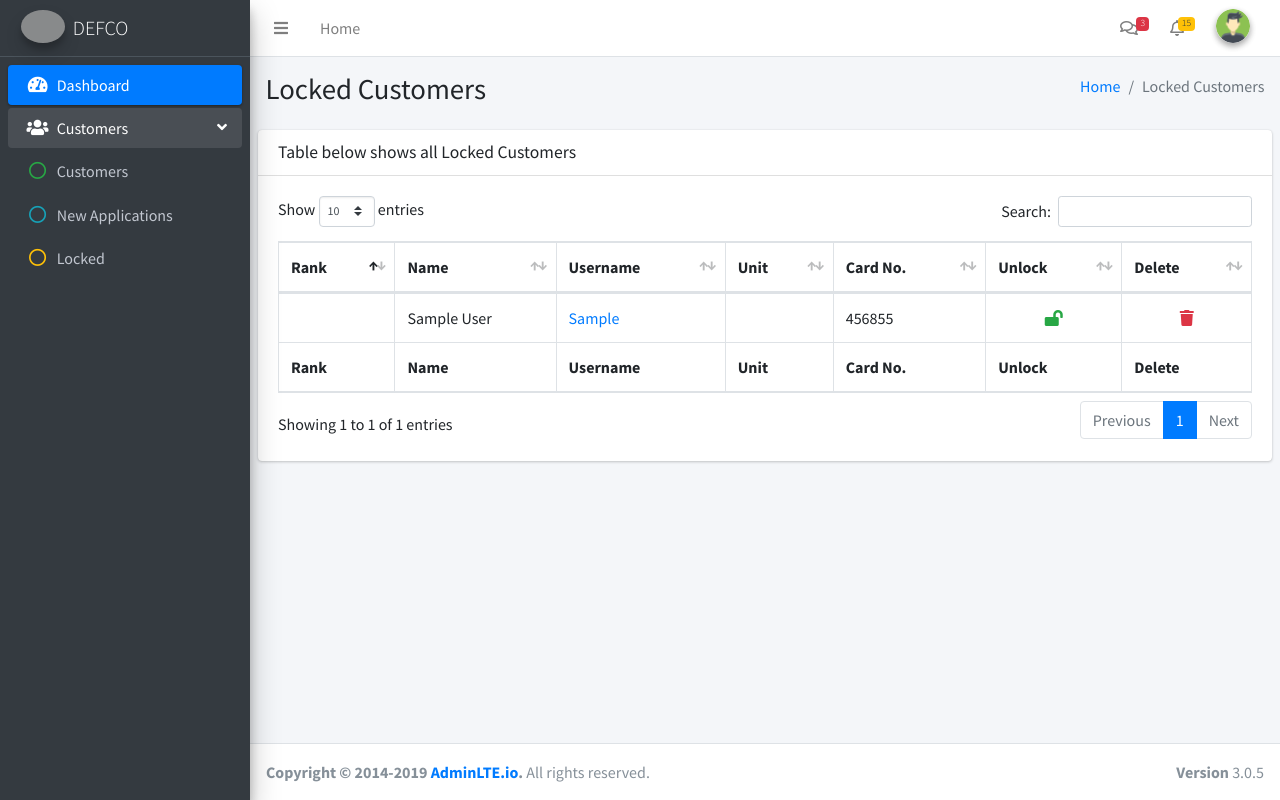
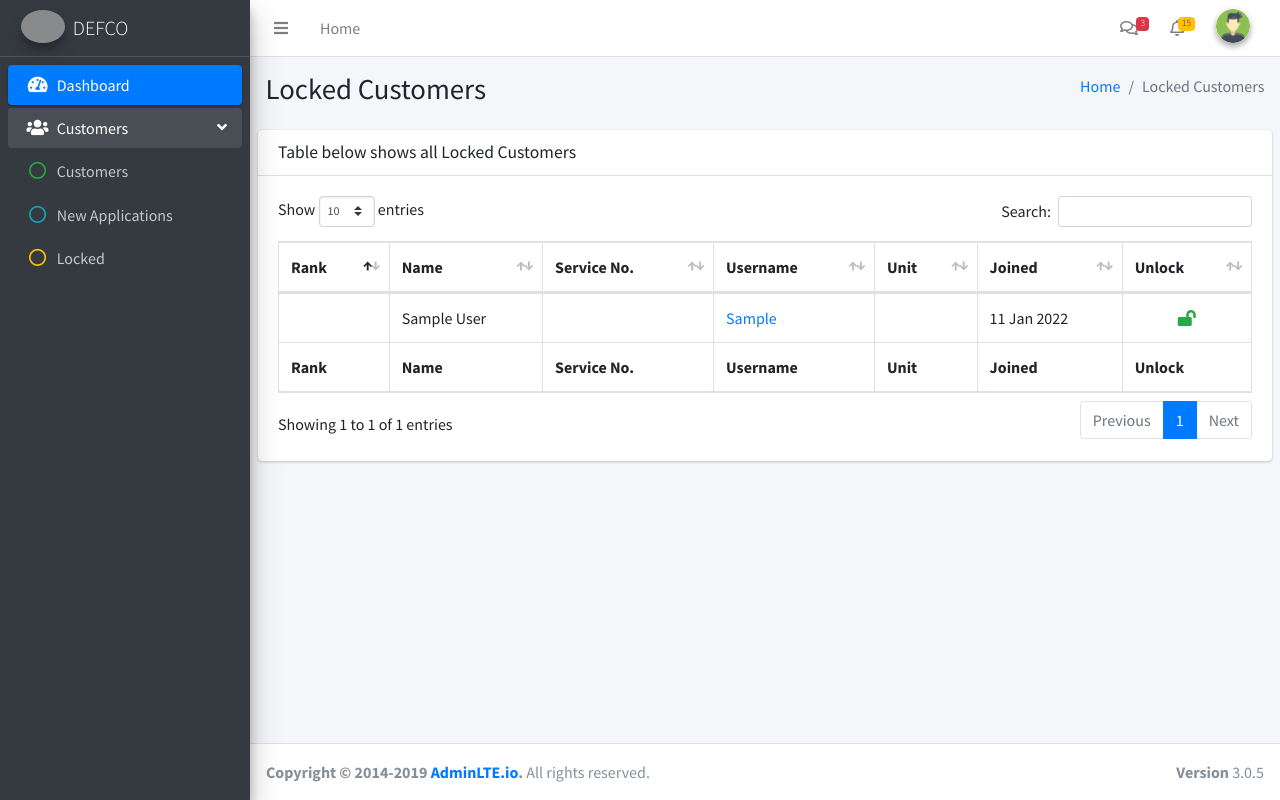
Before and after one commit to KenThumi/defco_fuelling, a Django app: template defco/templates/locked.html in a window 1280 px wide. Run offline with Django 3.2, Linux system fonts and the light colour scheme; the template is opened without the code that fills it: values that come from a table or form of the project are taken from there, others are empty; the visitor is signed in with stand-in values (Sample User, id 1); data comes from the database, SQL or seed files in the repository; some libraries are stand-ins or nearby versions; grey boxes are pictures that could not be loaded.

Commit message:
Tables arrangement updated

```diff
--- a/defco/templates/base.html
+++ b/defco/templates/base.html
@@ -163,7 +163,7 @@
 
             <p>
               {{user.username | title}}
-              <small>Last log in:</small>
+              <small>Last log in:{{ user.last_login | date:"H:m, d M Y"}}</small>
             </p>
           </li>
           <!-- Menu Body -->
--- a/defco/templates/locked.html
+++ b/defco/templates/locked.html
@@ -33,11 +33,12 @@
               <tr>
                 <th>Rank</th>
                 <th>Name</th>
+                <th>Service No.</th>
                 <th>Username</th>
                 <th>Unit</th>
-                <th>Card No.</th>
+
+                <th>Joined</th>
                 <th>Unlock</th>
-                <th>Delete</th>
               </tr>
               </thead>
               <tbody>
@@ -45,35 +46,36 @@
                     <tr>
                         <td>{{ user.rank | title }}</td>
                         <td>{{ user.name | title}}</td>
+                        <td>{{ user.svc_no }}</td>
                         <td>
                             <a href="/user/{{user.id}}">
                                 {{ user.username | title}}
                             </a>
                         </td>
                         <td>{{ user.unit | title }}</td>
-                        <td>456855</td>
+
+
+                        <td >
+                            {{ user.date_joined | date:"d M Y"}}
+                        </td>
                         <td class="text-center">
-                          <a href="{% url 'unlock' user.id %}">
+                          <a href="{% url 'unlock' user.id %}"  onclick="return confirm('Are you sure you want to unlock this account?');">
                             <i class="fas fa-lock-open text-success"></i>
                           </a>
-                        </td>
-                        <td class=" text-center ">
-                            <a href="#">
-                                <i class="fas fa-trash text-danger"></i>
-                            </a>
                         </td>
                     </tr>
                   {%endfor%}
                 </tbody>
                 <tfoot>
                     <tr>
-                        <th>Rank</th>
-                        <th>Name</th>
-                        <th>Username</th>
-                        <th>Unit</th>
-                        <th>Card No.</th>
-                        <th>Unlock</th>
-                        <th>Delete</th>
+                      <th>Rank</th>
+                      <th>Name</th>
+                      <th>Service No.</th>
+                      <th>Username</th>
+                      <th>Unit</th>
+
+                      <th>Joined</th>
+                      <th>Unlock</th>
                       </tr>
                 </tfoot>
             </table>
--- a/defco/templates/profile.html
+++ b/defco/templates/profile.html
@@ -63,7 +63,7 @@
                   </li> -->
                 </ul>
                 {% if request.user.id == user.id %}
-                <a href="#" class="btn btn-sm btn-warning btn-block">
+                <a href="{% url 'editprofile' user.id%}" class="btn btn-sm btn-warning btn-block">
                     <b>Edit</b>
                     <i class="fas fa-edit"></i>
                 </a>
--- a/defco/views.py
+++ b/defco/views.py
@@ -26,6 +26,7 @@ def register(request):
     return render(request, 'registration/register.html',{'form':form})
 
 @login_required
+@admin_or_superuser
 def customers(request):
     users = User.objects.filter(is_valid=True, is_locked=False).exclude(is_superuser=True)#.latest('date_joined')
 
@@ -39,6 +40,7 @@ def getuser(request, id):
 
 
 @login_required
+@admin_or_superuser
 def newapplications(request):
     users = User.objects.filter(is_valid=False).exclude(is_superuser=True)
 
@@ -77,6 +79,7 @@ def unlock(request,id):
     messages.success(request, 'User account has been unlocked successfully.')
     return redirect('lockusers')
 
+@login_required
 @profile_user
 def editProfile(request,id):
     user = User.objects.get(pk=id)
```
Also changed, not shown: defco/templates/customers.html (+9 -10 lines).
